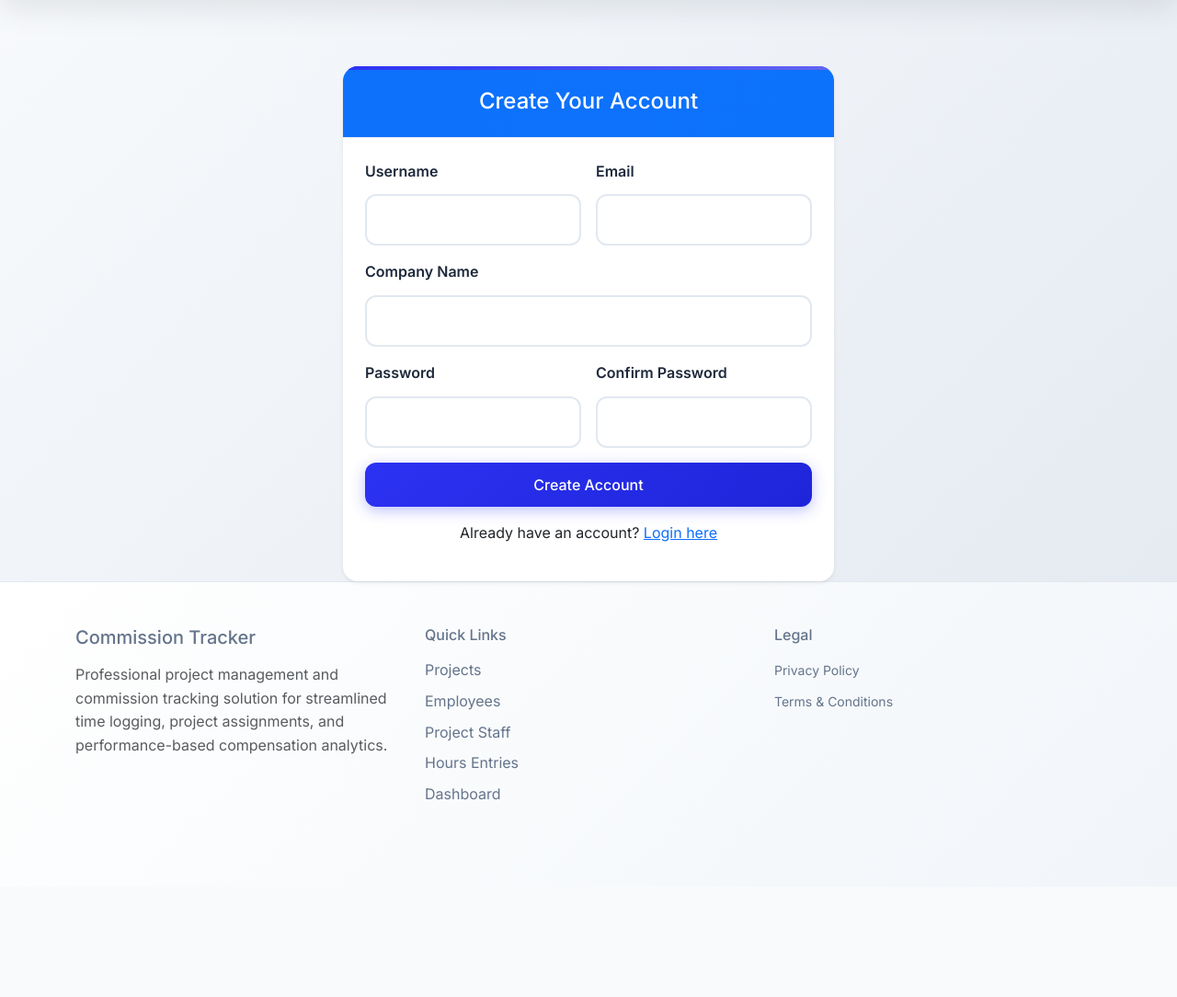
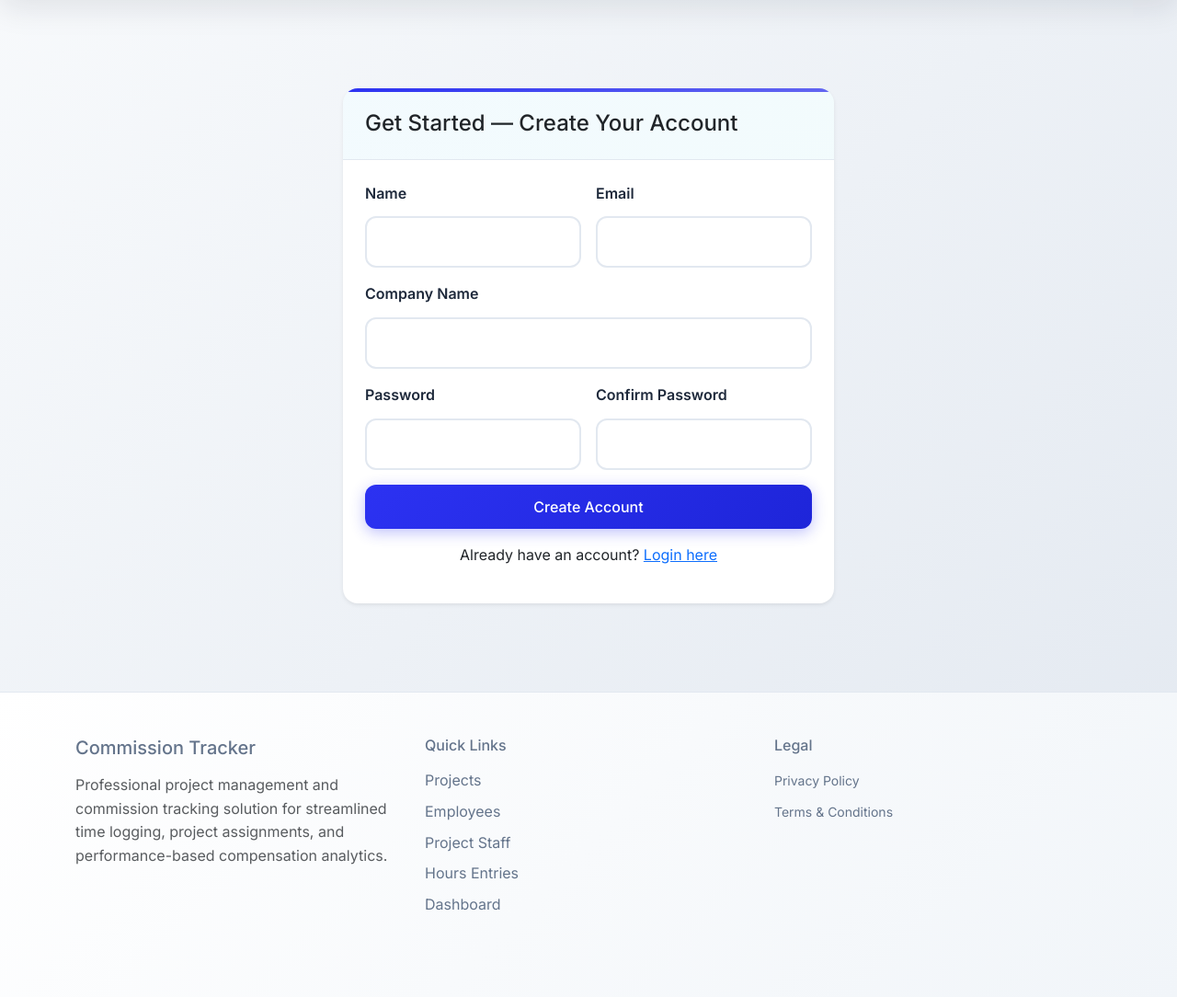
Before and after one commit to Janus-Solutions-Group/commission-tracker, a Flask app: page /signup in a window 1280 px wide. Shown: the part 116-1200 px from the top of the page at 92% size. Before the commit the page ends 986 px from the top, so only its background shows below. Run offline with Flask 3, Linux system fonts and the light colour scheme; some libraries are stand-ins or nearby versions.

Commit message:
normalize margins

```diff
--- a/forms.py
+++ b/forms.py
@@ -5,14 +5,14 @@ from models import Employee, Project, ProjectStaff, User, Company
 from datetime import date
 
 class SignupForm(FlaskForm):
-    username = StringField('Username', validators=[DataRequired(), Length(min=4, max=20)])
+    username = StringField('Name', validators=[DataRequired(), Length(min=4, max=20)])
     email = StringField('Email', validators=[DataRequired(), Email()])
     company_name = StringField('Company Name', validators=[DataRequired(), Length(min=2, max=100)])
     password = PasswordField('Password', validators=[DataRequired(), Length(min=6)])
     password2 = PasswordField('Confirm Password', validators=[DataRequired(), EqualTo('password')])
 
 class LoginForm(FlaskForm):
-    username = StringField('Username', validators=[DataRequired()])
+    username = StringField('Email', validators=[DataRequired()])
     password = PasswordField('Password', validators=[DataRequired()])
     remember_me = BooleanField('Remember Me')
 
--- a/templates/auth/login.html
+++ b/templates/auth/login.html
@@ -3,12 +3,12 @@
 {% block title %}Login - Commission Tracker{% endblock %}
 
 {% block content %}
-<div class="container mt-5">
+<div class="container my-5">
     <div class="row justify-content-center">
         <div class="col-md-6">
             <div class="card">
                 <div class="card-header">
-                    <h4 class="mb-0">Login to Commission Tracker</h4>
+                    <h4 class="mb-0">Welcome Back — Please Log In</h4>
                 </div>
                 <div class="card-body">
                     <form method="POST">
--- a/templates/auth/signup.html
+++ b/templates/auth/signup.html
@@ -3,12 +3,12 @@
 {% block title %}Sign Up - Commission Tracker{% endblock %}
 
 {% block content %}
-<div class="container mt-5">
+<div class="container my-5">
     <div class="row justify-content-center">
         <div class="col-md-8 col-lg-6">
             <div class="card shadow-sm">
-                <div class="card-header text-center bg-primary text-white">
-                    <h4 class="mb-0">Create Your Account</h4>
+                <div class="card-header">
+                    <h4 class="mb-0">Get Started — Create Your Account</h4>
                 </div>
                 <div class="card-body p-4">
                     <form method="POST">
--- a/templates/base.html
+++ b/templates/base.html
@@ -665,7 +665,7 @@
         </div>
     </nav>
 
-    <main class="container mt-4">
+    <main class="container my-5">
         {% include 'components/flash_messages.html' %}
 
         <div class="content-wrapper">
```
